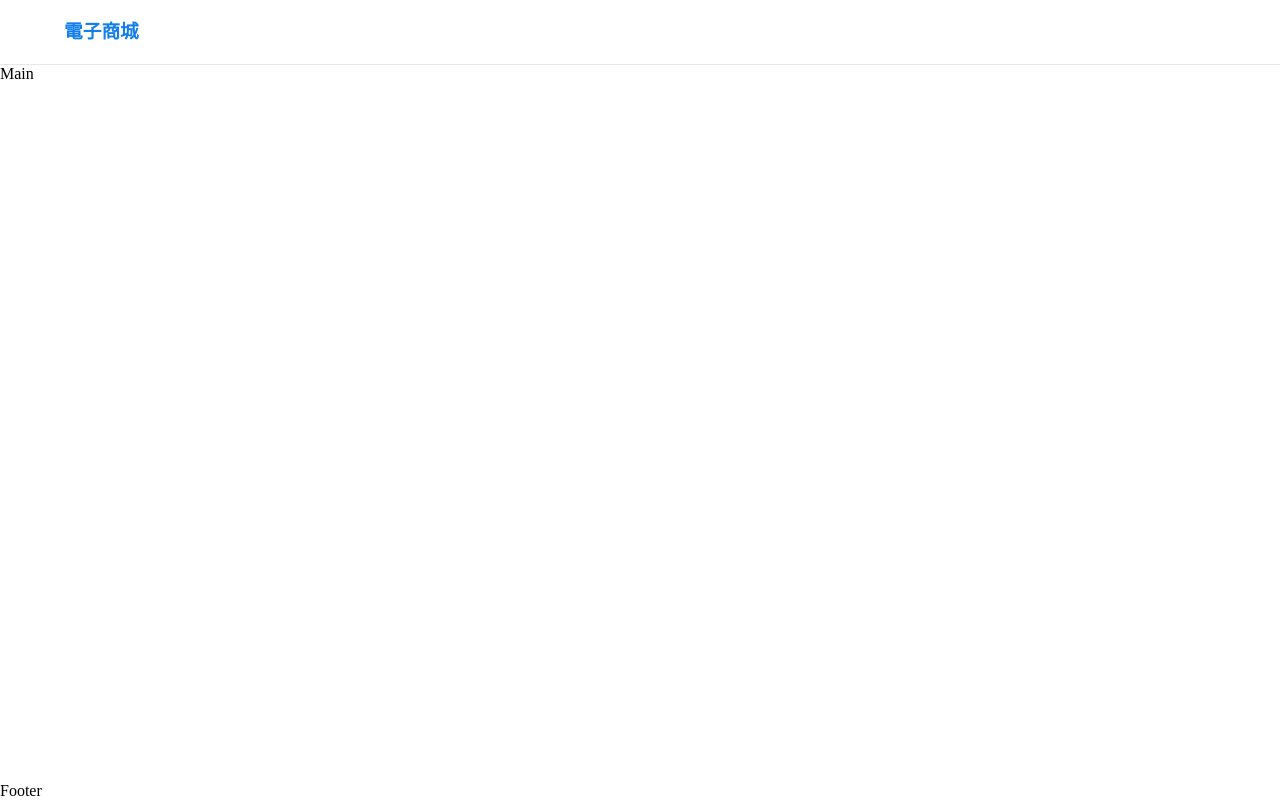
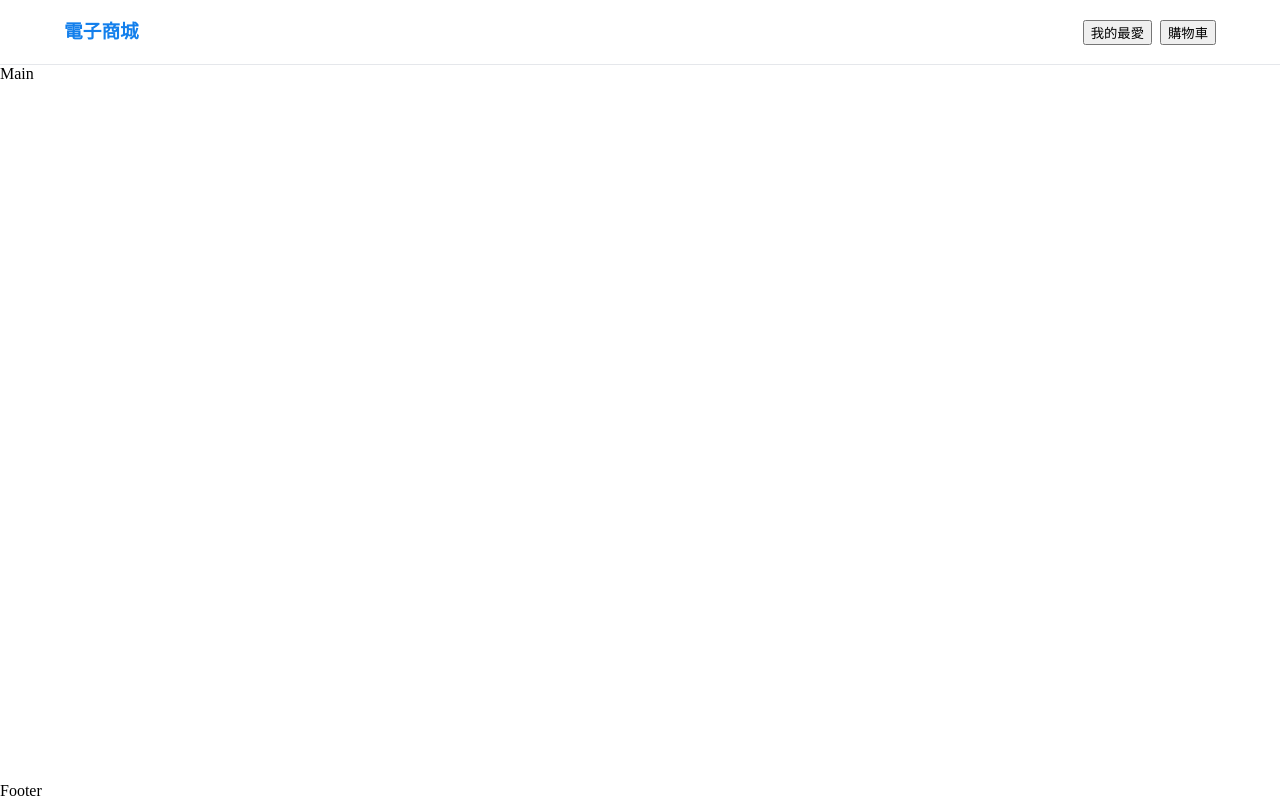
Before and after one commit to Yuanyi1129/mcu-114-web-12131140, a plain HTML site: page src/idnex.html in a window 1280 px wide. Drawn offline with Linux system fonts and the light colour scheme.

Commit message:
feat(header): 設定我的最愛與購物車按鈕樣式

```diff
--- a/src/idnex.html
+++ b/src/idnex.html
@@ -10,7 +10,13 @@
     <section>
       <header>
         <div class="container">
-          <h3>電子商城</h3>
+          <div>
+            <h3>電子商城</h3>
+            <div>
+              <button type="button">我的最愛</button>
+              <button type="button">購物車</button>
+            </div>
+          </div>
         </div>
       </header>
       <div class="main">Main</div>
--- a/src/scss/_header.scss
+++ b/src/scss/_header.scss
@@ -3,13 +3,16 @@ header {
 
   div.container {
     max-width: 90vw;
-    height: 4rem;
     margin: 0px auto;
 
     padding-left: 2rem;
     padding-right: 2rem;
 
+    > div {
+      height: 4rem;
+
       display: flex;
+      justify-content: space-between;
       align-items: center;
 
       h3 {
@@ -19,5 +22,11 @@ header {
         line-height: 1.75rem;
         color: #137fec;
       }
+
+      > div {
+        display: flex;
+        gap: 0.5rem;
       }
     }
+  }
+}
```
Also changed, not shown: src/style.min.css, 1 other file. Lines whose indentation alone changed are shown as unchanged.
